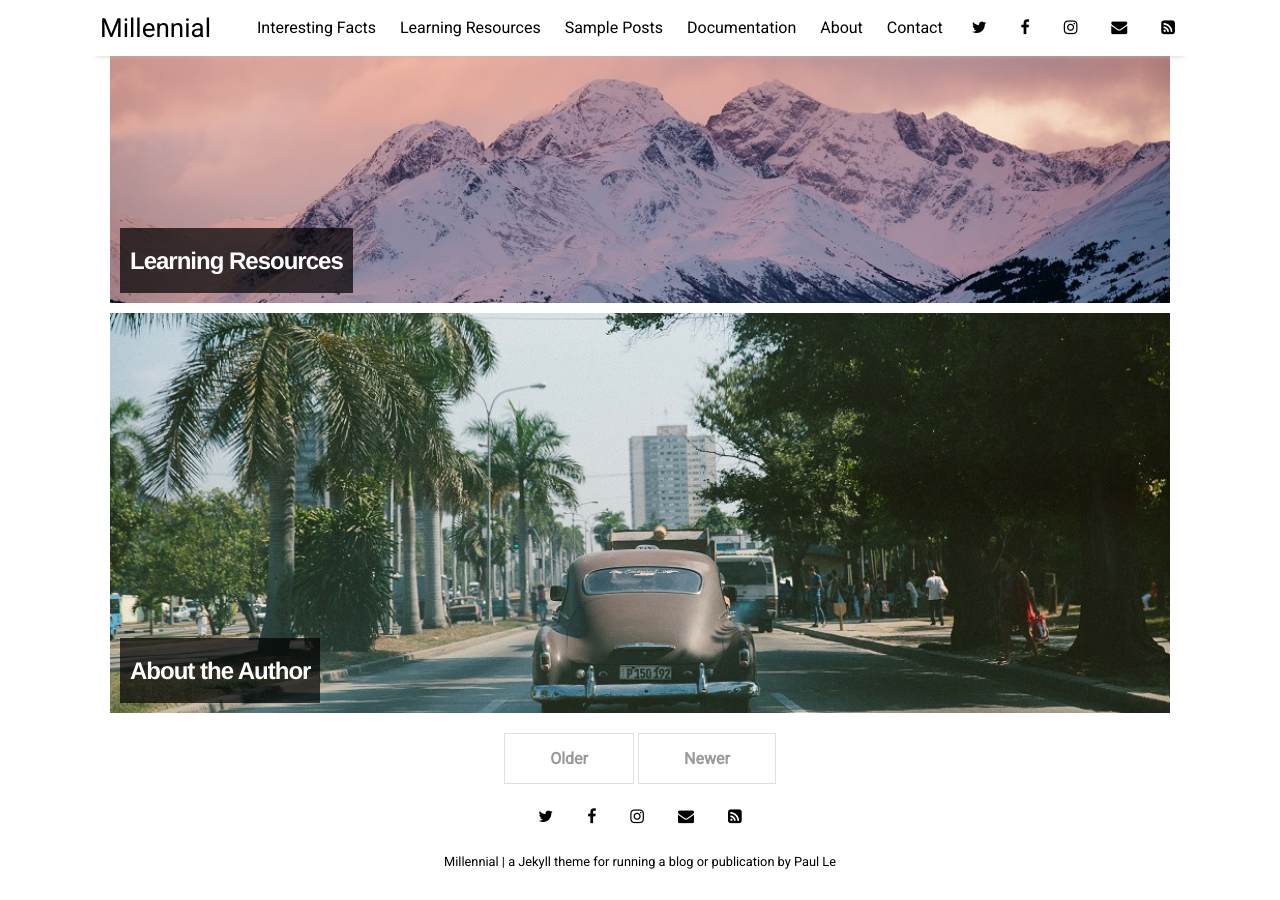
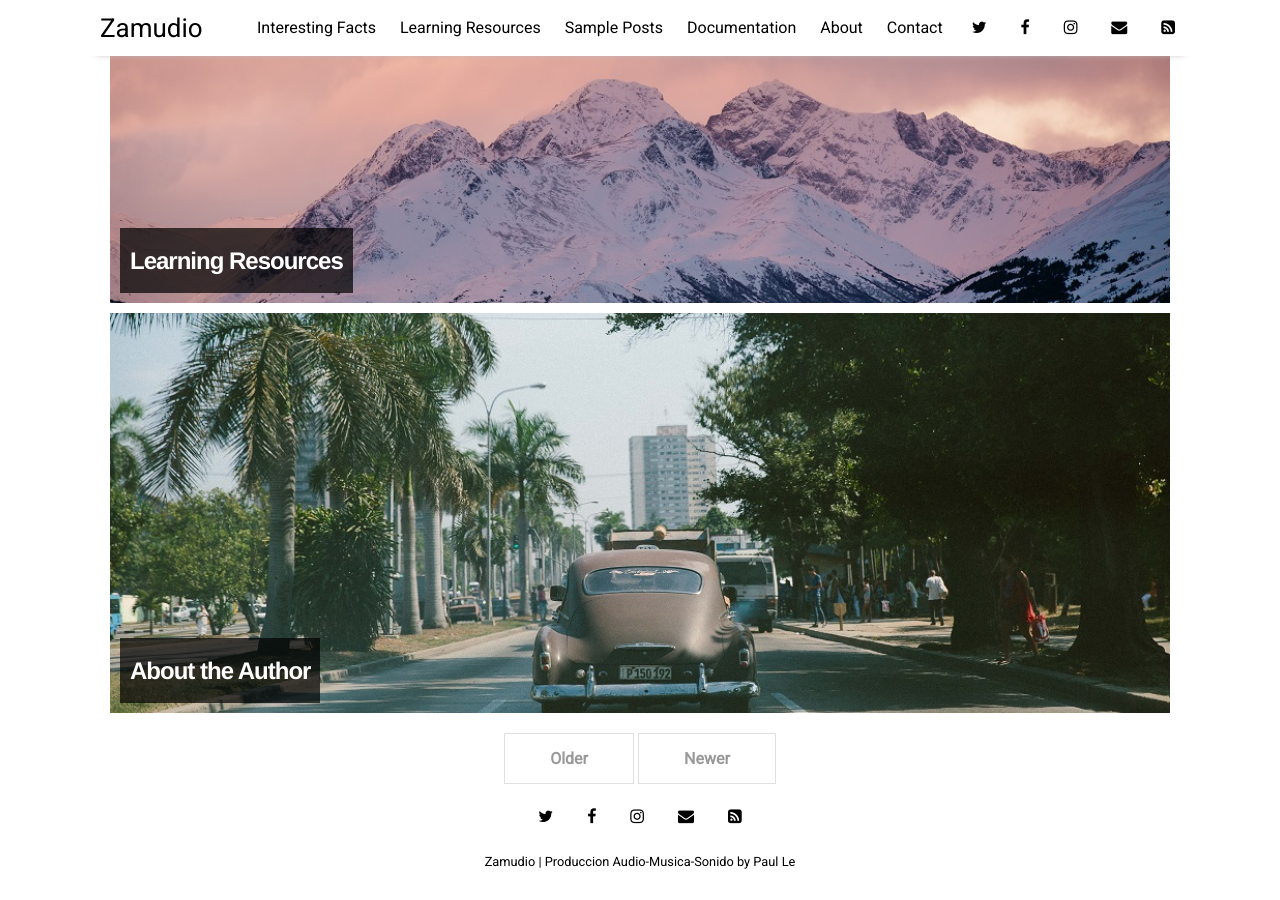
Before and after one commit to alexgtz17/zamudio-ams, a Jekyll site: the page built from index.html, in a window 1280 px wide and 900 px high, scrolled down 1398 px. Built offline with Jekyll 4.4.1, drawn with Linux system fonts in a browser that asks for light colours; nearby versions of some CDN libraries; the list of posts is cut into pages by our own code.

Commit message:
changed header variables

```diff
--- a/_config.yml
+++ b/_config.yml
@@ -14,8 +14,8 @@ sass:
   style: :nested
 
 # Customise atom feed settings (this is where Jekyll-Feed gets configuration information)
-title:		           "Millennial"
-description:	       "a Jekyll theme for running a blog or publication"
+title:		           "Zamudio"
+description:	       "Produccion Audio-Musica-Sonido"
 author:              "Paul Le"
 
 # RSS 2.0 can be used instead of Atom by uncommenting following two lines
```
